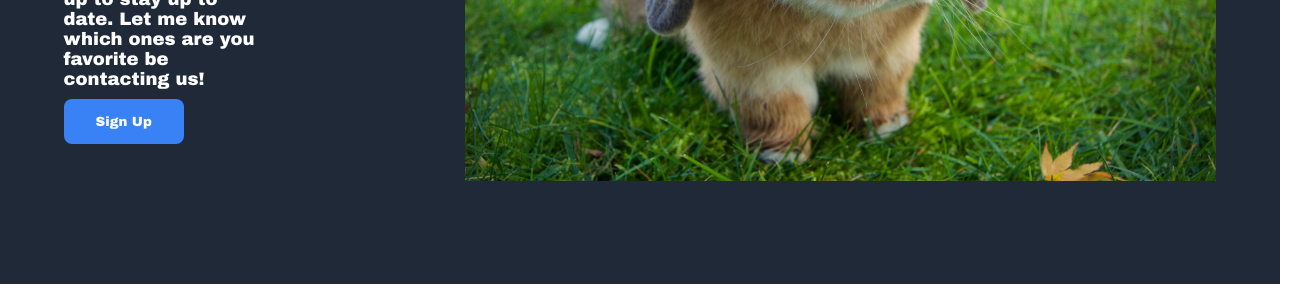
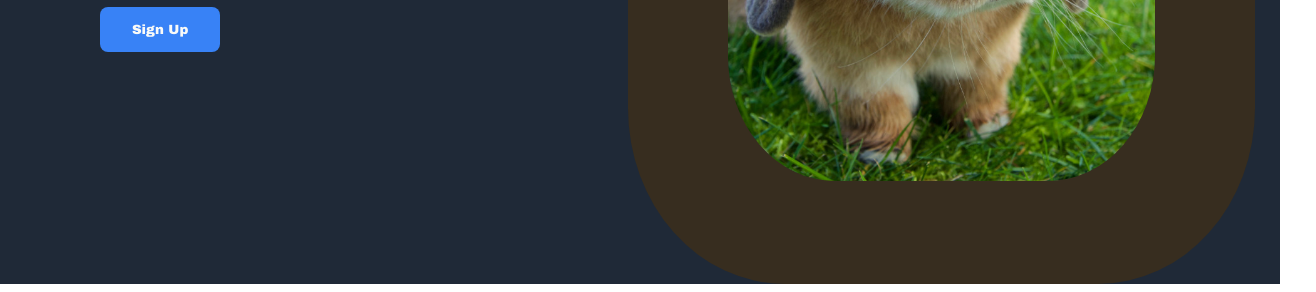
Before and after one commit to AzizBBB/Landing_Page, a plain HTML site: page index.html in a window 1280 px wide. Shown: the part 508-800 px from the top of the page, 1316 px wide, since content can reach past the window. Drawn offline with Linux system fonts and the light colour scheme.

Commit message:
stylistic changes to the image of the rabbit

```diff
--- a/css/style.css
+++ b/css/style.css
@@ -96,10 +96,19 @@
     cursor: pointer;
 
 }
+.three{
+    background-color: #372d1f ;
+    border-radius: 25%;
+    margin-right: 25px;
+
+}
 
 .photo {
     max-width: 1000px;
     height: 500px;
-    width: auto;
+    width: 100%;
+    border-radius: 25%;
+    object-fit: cover;
+
 
 }
```
